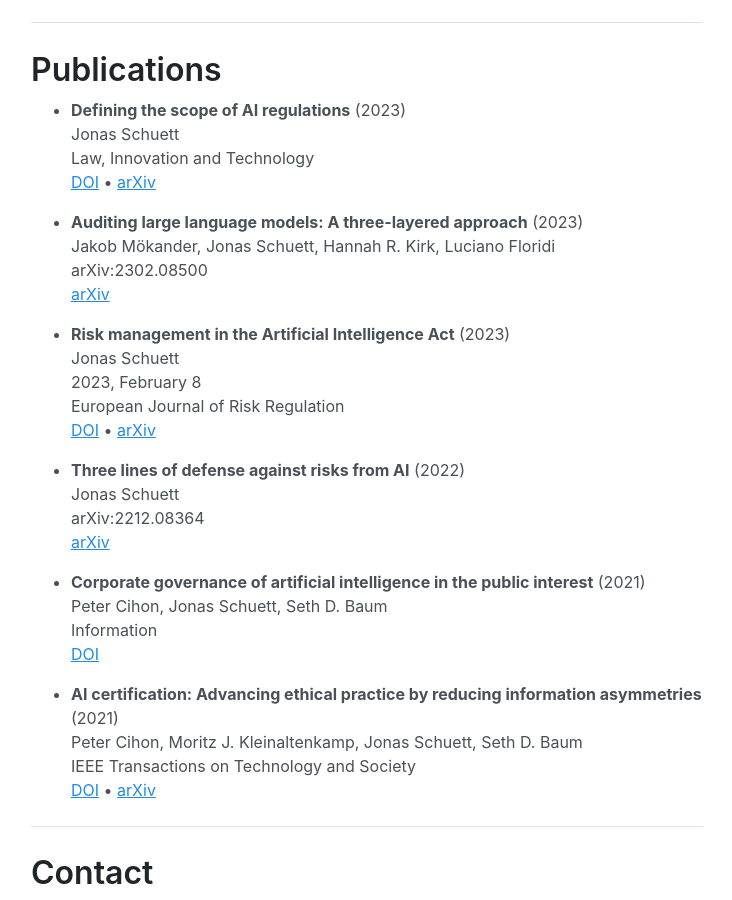
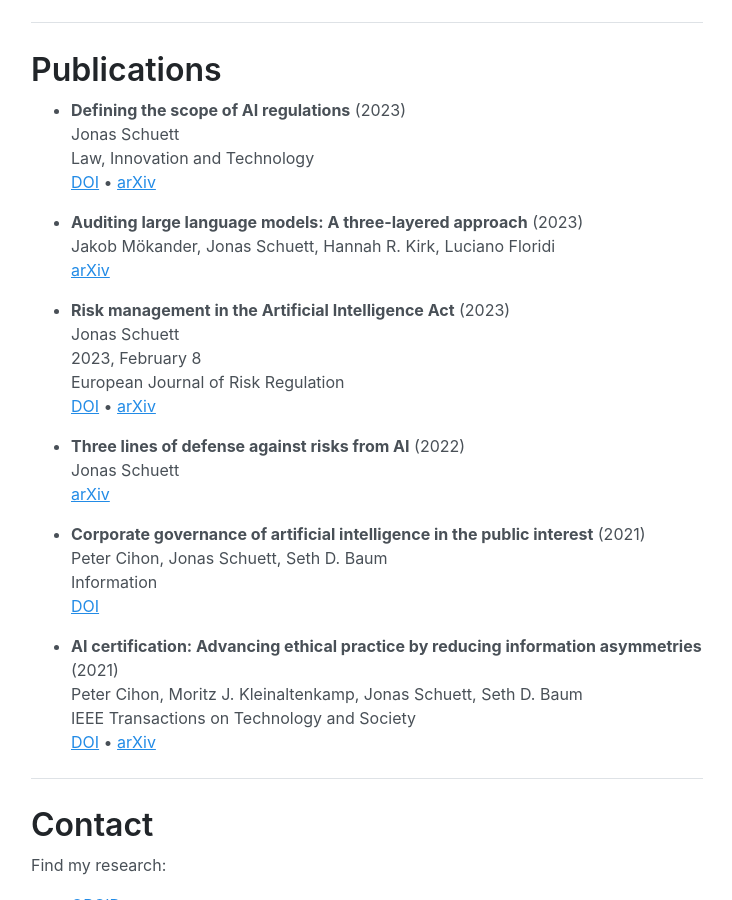
Before and after one commit to jonasschuett/jonasschuett.github.io, a Jekyll site: the page built from _posts/2020-04-04-introduction.md, in a window 1280 px wide and 900 px high, scrolled down 1954 px. Shown: the whole window, without its empty margins (273-1005 px from the left). Built offline with Jekyll 4.4.1, drawn with Linux system fonts in a browser that asks for light colours.

Commit message:
Update 2020-04-04-introduction.md

```diff
--- a/_posts/2020-04-04-introduction.md
+++ b/_posts/2020-04-04-introduction.md
@@ -71,7 +71,6 @@ Law, Innovation and Technology <br>
 
 - **Auditing large language models: A three-layered approach** (2023) <br>
 Jakob Mökander, Jonas Schuett, Hannah R. Kirk, Luciano Floridi <br>
-arXiv:2302.08500 <br>
 [arXiv](https://arxiv.org/abs/2302.08500)
 
 - **Risk management in the Artificial Intelligence Act** (2023) <br>
@@ -82,7 +81,6 @@ European Journal of Risk Regulation <br>
 
 - **Three lines of defense against risks from AI** (2022) <br>
 Jonas Schuett <br>
-arXiv:2212.08364 <br>
 [arXiv](https://arxiv.org/abs/2212.08364)
 
 - **Corporate governance of artificial intelligence in the public interest** (2021) <br>
```
